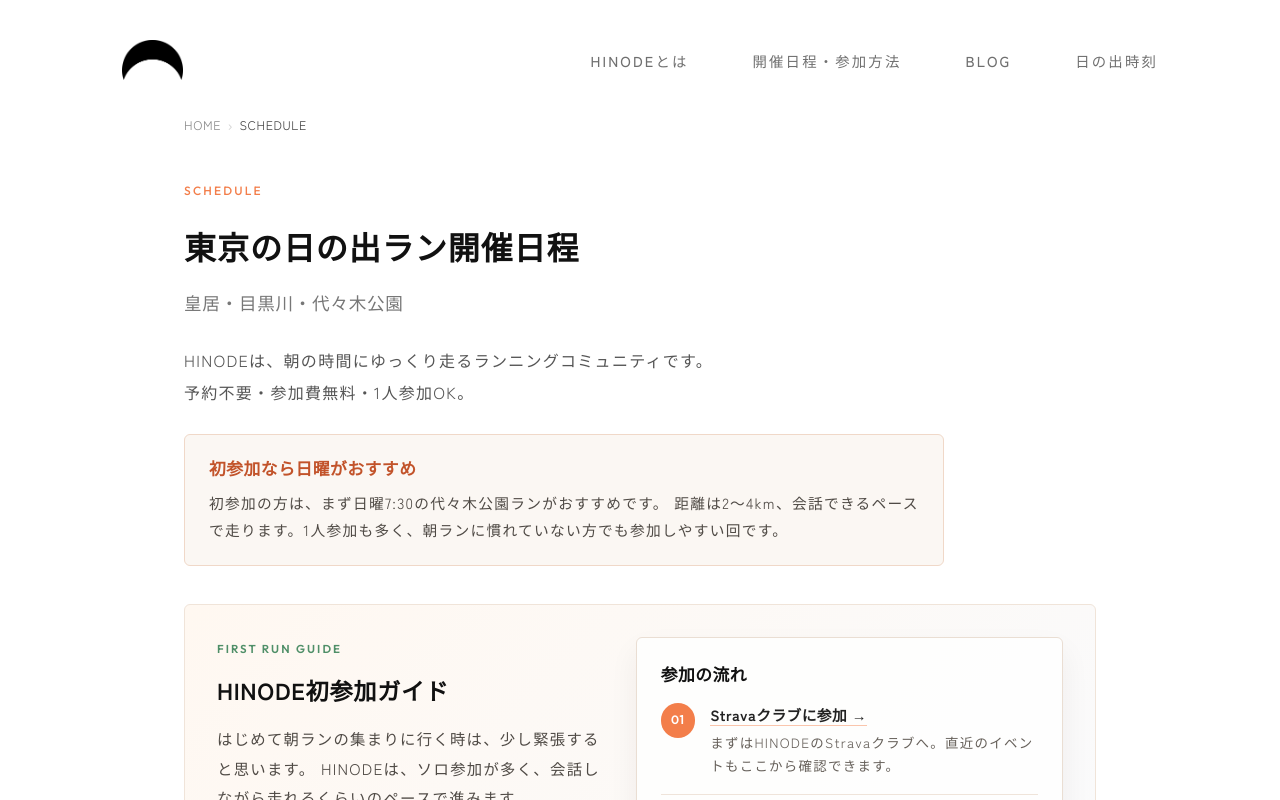
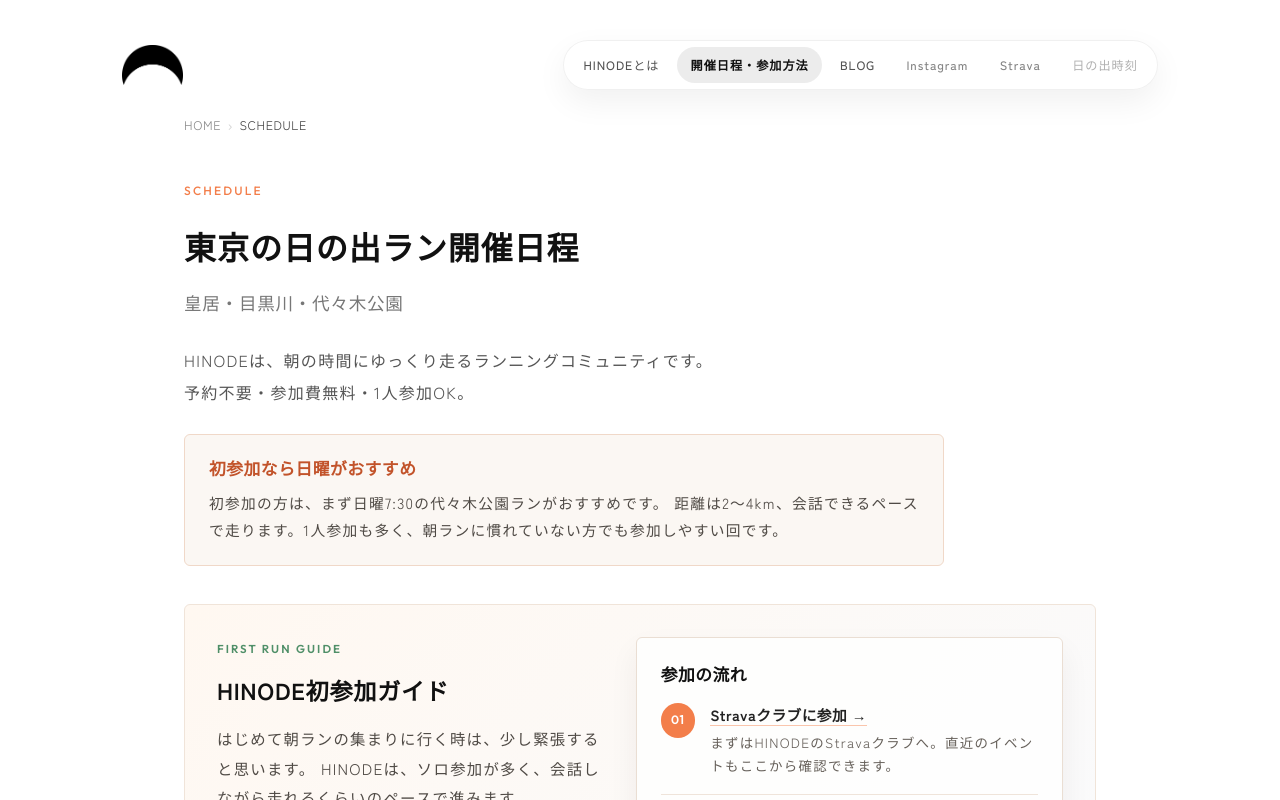
Before and after one commit to git10a/hinode, a Next.js app: page /schedule in a window 1280 px wide. Shown: the top 800 px of the page. Built offline with nearby package versions, Linux system fonts and the light colour scheme.

Commit message:
Refine header menu navigation

```diff
--- a/app/globals.css
+++ b/app/globals.css
@@ -207,20 +207,53 @@ nav {
 
 .nav-links {
     display: flex;
-    gap: 4rem;
+    align-items: center;
+    gap: 0.25rem;
+    padding: 0.35rem;
+    margin: 0;
+    list-style: none;
+    background: rgba(255, 255, 255, 0.68);
+    border: 1px solid rgba(0, 0, 0, 0.06);
+    border-radius: 999px;
+    box-shadow: 0 12px 32px rgba(0, 0, 0, 0.06);
+    backdrop-filter: blur(14px);
+}
+
+.nav-links li {
+    margin: 0;
 }
 
 .nav-links a {
-    font-size: 0.9rem;
-    text-transform: uppercase;
-    letter-spacing: 0.15em;
+    display: inline-flex;
+    align-items: center;
+    min-height: 2.3rem;
+    padding: 0 0.85rem;
+    border-radius: 999px;
+    font-size: 0.76rem;
+    text-transform: none;
+    letter-spacing: 0.08em;
     color: var(--color-text);
-    opacity: 0.6;
+    opacity: 0.72;
     font-weight: 500;
+    transition: opacity 0.25s ease, background 0.25s ease, color 0.25s ease;
 }
 
 .nav-links a:hover {
     opacity: 1;
+    background: rgba(17, 17, 17, 0.06);
+}
+
+.nav-links a.external {
+    color: #555;
+}
+
+.nav-links li.low-priority a {
+    color: #777;
+    opacity: 0.58;
+}
+
+.nav-links li.low-priority a:hover {
+    opacity: 0.88;
 }
 
 /* Hero Section */
@@ -958,10 +991,11 @@ footer p {
 
 .nav-links a.active {
     opacity: 1;
-    font-weight: 700;
+    font-weight: 600;
+    background: rgba(17, 17, 17, 0.08);
 }
 
-@media (max-width: 768px) {
+@media (max-width: 980px) {
     h1 {
         font-size: 3rem;
     }
@@ -991,15 +1025,20 @@ footer p {
     .hamburger {
         display: block;
         cursor: pointer;
-        background: transparent;
-        border: none;
+        background: rgba(255, 255, 255, 0.72);
+        border: 1px solid rgba(0, 0, 0, 0.06);
+        border-radius: 999px;
         z-index: 2000;
         position: relative;
+        width: 46px;
+        height: 46px;
+        box-shadow: 0 10px 24px rgba(0, 0, 0, 0.06);
+        backdrop-filter: blur(12px);
     }
 
     .bar {
         display: block;
-        width: 25px;
+        width: 18px;
         height: 2px;
         margin: 5px auto;
         transition: all 0.3s ease-in-out;
@@ -1024,13 +1063,16 @@ footer p {
         top: 0;
         left: 0;
         width: 100%;
-        height: 100vh;
-        background: rgba(255, 255, 255, 0.98);
-        backdrop-filter: blur(10px);
+        height: 100dvh;
+        padding: 7rem 1.5rem 2.5rem;
+        background:
+            radial-gradient(circle at 20% 12%, rgba(197, 161, 76, 0.12), transparent 28rem),
+            rgba(250, 249, 246, 0.98);
+        backdrop-filter: blur(18px);
         z-index: 1500;
         display: flex;
         justify-content: center;
-        align-items: center;
+        align-items: flex-start;
         opacity: 0;
         visibility: hidden;
         transition: all 0.4s ease;
@@ -1044,27 +1086,83 @@ footer p {
     .mobile-nav-links {
         display: flex;
         flex-direction: column;
-        gap: 3rem;
-        text-align: center;
+        gap: 0;
+        width: min(100%, 420px);
+        margin: 0;
+        padding: 0;
+        text-align: left;
+        list-style: none;
+        counter-reset: mobile-menu;
+    }
+
+    .mobile-nav-links li {
+        position: relative;
+        margin: 0;
+        border-bottom: 1px solid rgba(0, 0, 0, 0.08);
+        counter-increment: mobile-menu;
+    }
+
+    .mobile-nav-links li:first-child {
+        border-top: 1px solid rgba(0, 0, 0, 0.08);
+    }
+
+    .mobile-nav-links li::before {
+        content: counter(mobile-menu, decimal-leading-zero);
+        position: absolute;
+        top: 50%;
+        left: 0;
+        transform: translateY(-50%);
+        color: #b9a978;
+        font-family: var(--font-en);
+        font-size: 0.72rem;
+        letter-spacing: 0.08em;
+    }
+
+    .mobile-nav-links li.low-priority {
+        opacity: 0.62;
     }
 
     .mobile-nav-links a {
-        font-size: 1.5rem;
+        display: flex;
+        align-items: center;
+        justify-content: space-between;
+        gap: 1.5rem;
+        min-height: 4.2rem;
+        padding: 1rem 0 1rem 3.2rem;
+        font-size: clamp(1.05rem, 4.5vw, 1.4rem);
         color: var(--color-text);
-        text-transform: uppercase;
-        letter-spacing: 0.2em;
+        text-transform: none;
+        letter-spacing: 0.08em;
         font-weight: 500;
         text-decoration: none;
-        transition: color 0.3s;
+        transition: color 0.3s, transform 0.3s;
+    }
+
+    .mobile-nav-links a::after {
+        content: '→';
+        color: #b9a978;
+        font-family: var(--font-en);
+        font-size: 1rem;
+        transition: transform 0.3s;
+    }
+
+    .mobile-nav-links a.external::after {
+        transform: rotate(-45deg);
+    }
+
+    .mobile-nav-links a.active {
+        color: #000;
+        font-weight: 650;
     }
 
     .mobile-nav-links a:hover {
-        color: #666;
+        color: #000;
+        transform: translateX(4px);
     }
 }
 
 /* Hide hamburger on desktop */
-@media (min-width: 769px) {
+@media (min-width: 981px) {
     .hamburger {
         display: none;
     }
--- a/components/Header.js
+++ b/components/Header.js
@@ -7,12 +7,22 @@ import Image from 'next/image';
 import { usePathname } from 'next/navigation';
 import SOCIAL_LINKS from '../lib/socialLinks';
 
-const NAV_LINKS = [
+const PRIMARY_NAV_LINKS = [
     { href: '/about/', label: 'HINODEとは' },
     { href: '/schedule/', label: '開催日程・参加方法' },
     { href: '/blog/', label: 'BLOG' },
-    { href: '/sunrise/', label: '日の出時刻' },
 ];
+
+const MENU_LINKS = [
+    ...PRIMARY_NAV_LINKS,
+    ...SOCIAL_LINKS.map((link) => ({ ...link, external: true })),
+    { href: '/sunrise/', label: '日の出時刻', priority: 'low' },
+];
+
+function normalizePath(path) {
+    const normalized = path.replace(/\/$/, '');
+    return normalized || '/';
+}
 
 export default function Header() {
     const [isMenuOpen, setIsMenuOpen] = useState(false);
@@ -56,6 +66,18 @@ export default function Header() {
         ? (isScrolled ? 'scrolled' : '')
         : 'blog-header';
 
+    const currentPath = normalizePath(pathname || '/');
+    const isActiveLink = (link) => {
+        if (link.external) return false;
+        const targetPath = normalizePath(link.href);
+        return currentPath === targetPath || (targetPath !== '/' && currentPath.startsWith(`${targetPath}/`));
+    };
+    const linkClassName = (link) => [
+        isActiveLink(link) ? 'active' : '',
+        link.external ? 'external' : '',
+    ].filter(Boolean).join(' ');
+    const itemClassName = (link) => link.priority === 'low' ? 'low-priority' : '';
+
     return (
         <header className={headerClass}>
             <div className="container">
@@ -71,14 +93,14 @@ export default function Header() {
                         />
                     </Link>
                     <ul className="nav-links">
-                        {NAV_LINKS.map(link => (
-                            <li key={link.href}>
+                        {MENU_LINKS.map(link => (
+                            <li key={link.href} className={itemClassName(link)}>
                                 {link.external ? (
-                                    <a href={link.href} target="_blank" rel="noopener noreferrer">
+                                    <a href={link.href} target="_blank" rel="noopener noreferrer" className={linkClassName(link)}>
                                         {link.label}
                                     </a>
                                 ) : (
-                                    <Link href={link.href}>{link.label}</Link>
+                                    <Link href={link.href} className={linkClassName(link)}>{link.label}</Link>
                                 )}
                             </li>
                         ))}
@@ -96,24 +118,17 @@ export default function Header() {
 
                     <div className={`mobile-menu ${isMenuOpen ? 'active' : ''}`}>
                         <ul className="mobile-nav-links">
-                            {NAV_LINKS.map(link => (
-                                <li key={link.href}>
+                            {MENU_LINKS.map(link => (
+                                <li key={link.href} className={itemClassName(link)}>
                                     {link.external ? (
-                                        <a href={link.href} target="_blank" rel="noopener noreferrer" onClick={closeMenu}>
+                                        <a href={link.href} target="_blank" rel="noopener noreferrer" onClick={closeMenu} className={linkClassName(link)}>
                                             {link.label}
                                         </a>
                                     ) : (
-                                        <Link href={link.href} onClick={closeMenu}>
+                                        <Link href={link.href} onClick={closeMenu} className={linkClassName(link)}>
                                             {link.label}
                                         </Link>
                                     )}
-                                </li>
-                            ))}
-                            {SOCIAL_LINKS.map(link => (
-                                <li key={link.href}>
-                                    <a href={link.href} target="_blank" rel="noopener noreferrer" onClick={closeMenu}>
-                                        {link.label}
-                                    </a>
                                 </li>
                             ))}
                         </ul>
```
